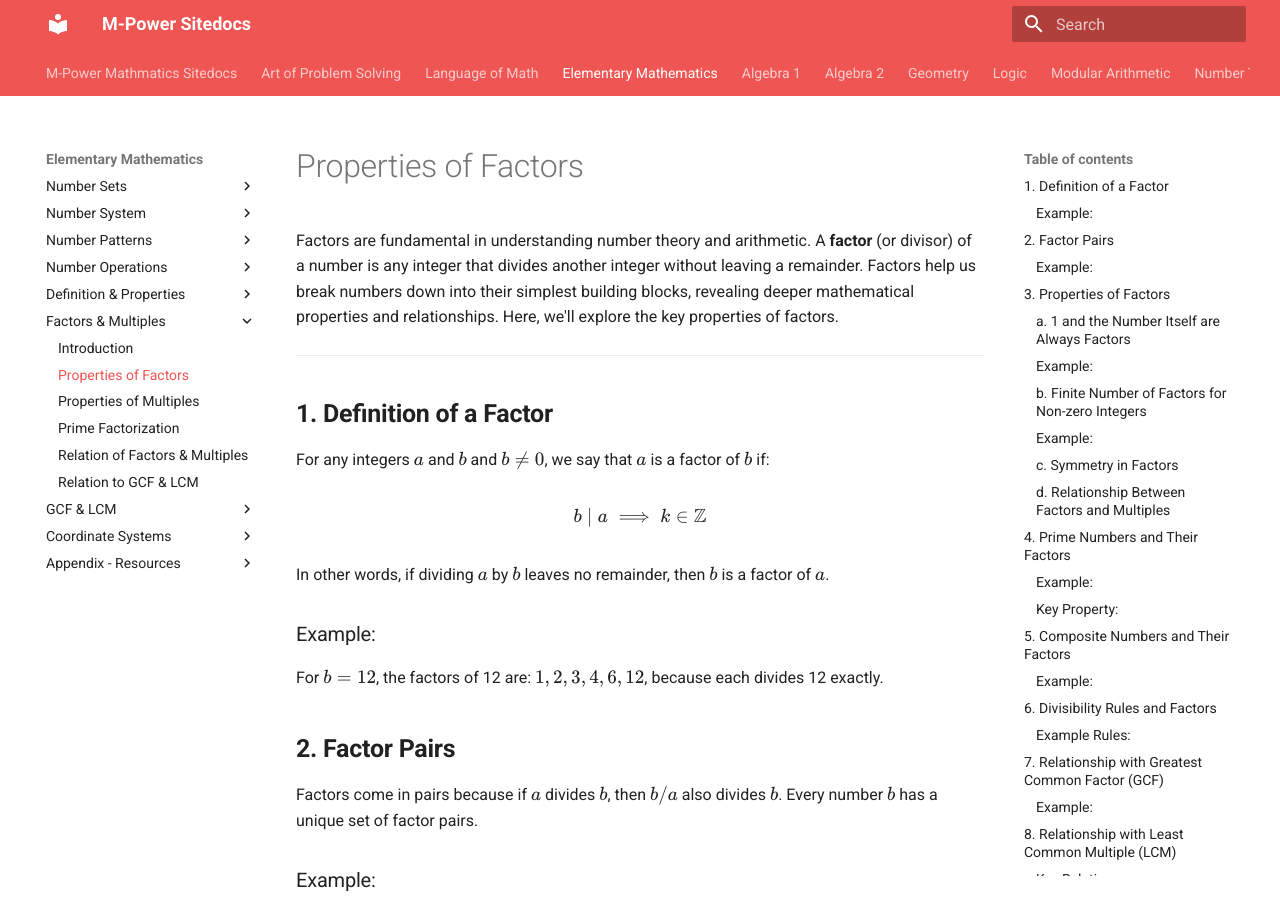
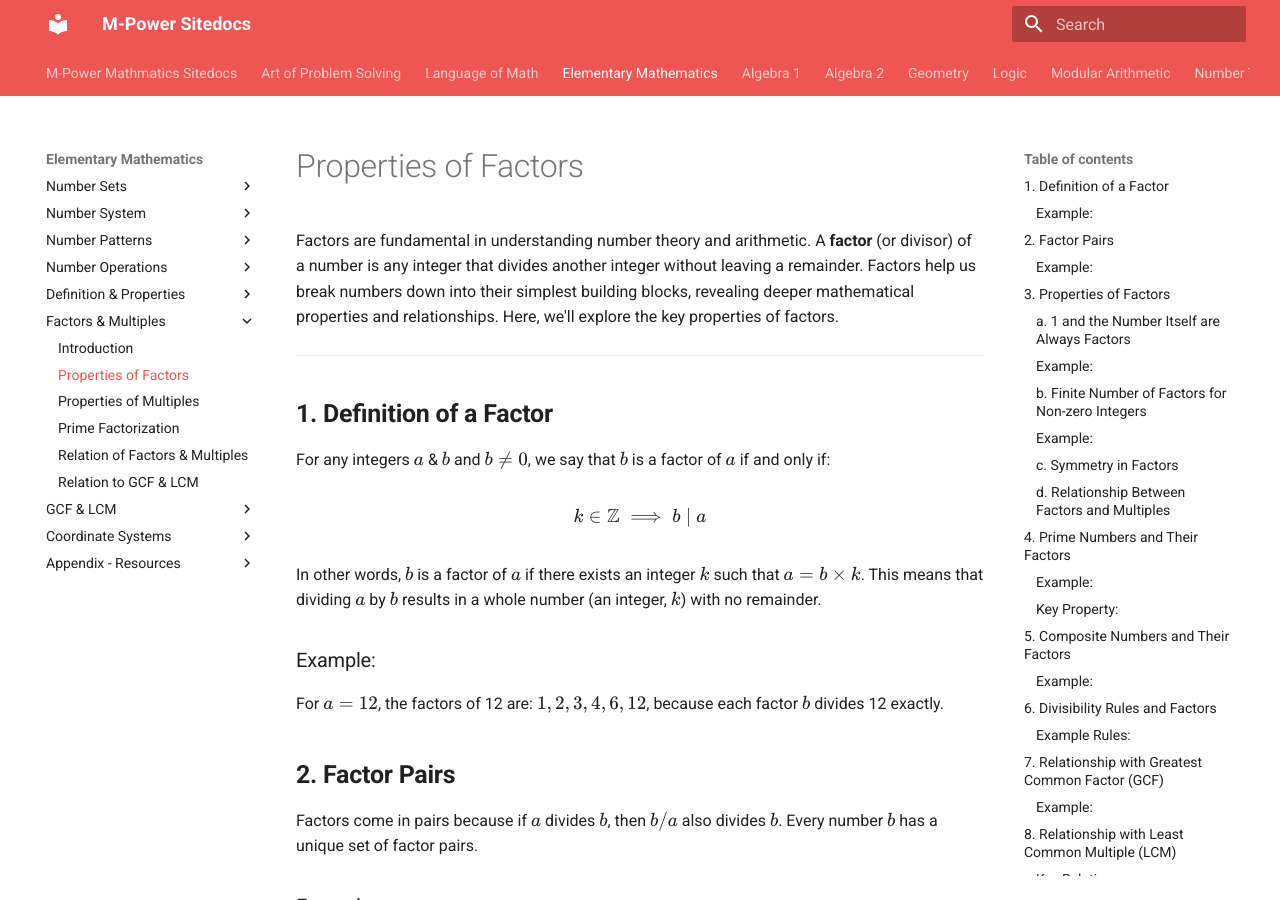
Before and after one commit to baseonballs/mpower-sitedocs, an MkDocs documentation site: the page built from site-docs/mathematics/elem/core-concepts/factors-multiples/factors-properties.md, in a window 1280 px wide and 900 px high. Built offline with MkDocs 1.6.1 and Material for MkDocs 9.7.7, drawn with Linux system fonts in a browser that asks for light colours; formulas are drawn with MathJax 3.

```diff
--- a/site-docs/mathematics/elem/core-concepts/factors-multiples/factors-properties.md
+++ b/site-docs/mathematics/elem/core-concepts/factors-multiples/factors-properties.md
@@ -6,17 +6,17 @@
 
 ## **1. Definition of a Factor**
 
-For any integers \(a\) and \(b\) and \(b \neq 0\), we say that \(a\) is a factor of \(b\) if:
+For any integers \(a\) & \(b\) and \(b \neq 0\), we say that \(b\) is a factor of \(a\) if and only if:
 
 \[
-b \mid a \implies k \in \mathbb{Z}
+k \in \mathbb{Z} \implies b \mid a
 \]
 
-In other words, if dividing \(a\) by \(b\) leaves no remainder, then \(b\) is a factor of \(a\).
+In other words, $b$ is a factor of $a$ if there exists an integer $k$ such that \(a = b \times k\). This means that dividing $a$ by $b$ results in a whole number (an integer, $k$) with no remainder.
 
 ### Example:
 
-For \(b = 12\), the factors of 12 are: \( 1, 2, 3, 4, 6, 12 \), because each divides 12 exactly.
+For \(a = 12\), the factors of 12 are: \( 1, 2, 3, 4, 6, 12 \), because each factor $b$ divides 12 exactly.
 
 ## **2. Factor Pairs**
 
```
Also changed, not shown: site-docs/mathematics/elem/core-concepts/factors-multiples/intro.md (+72 -0 lines).
